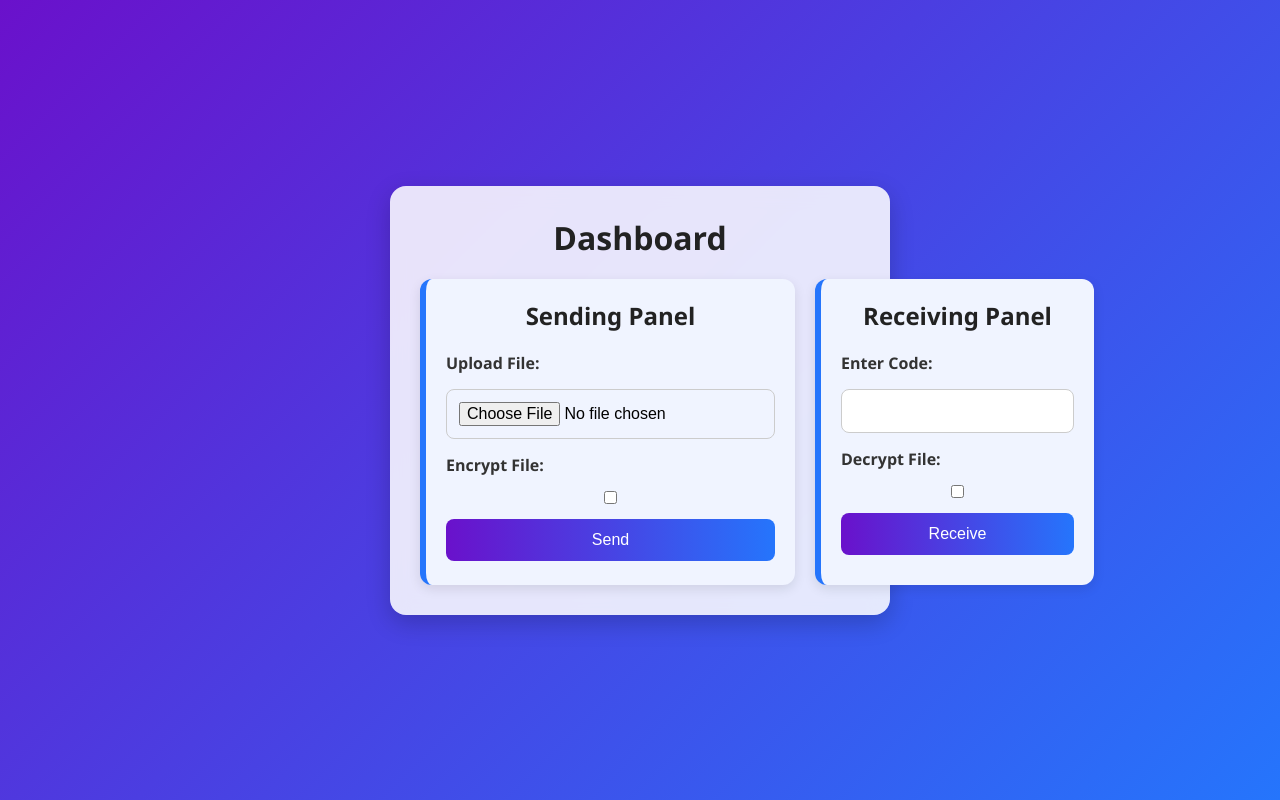
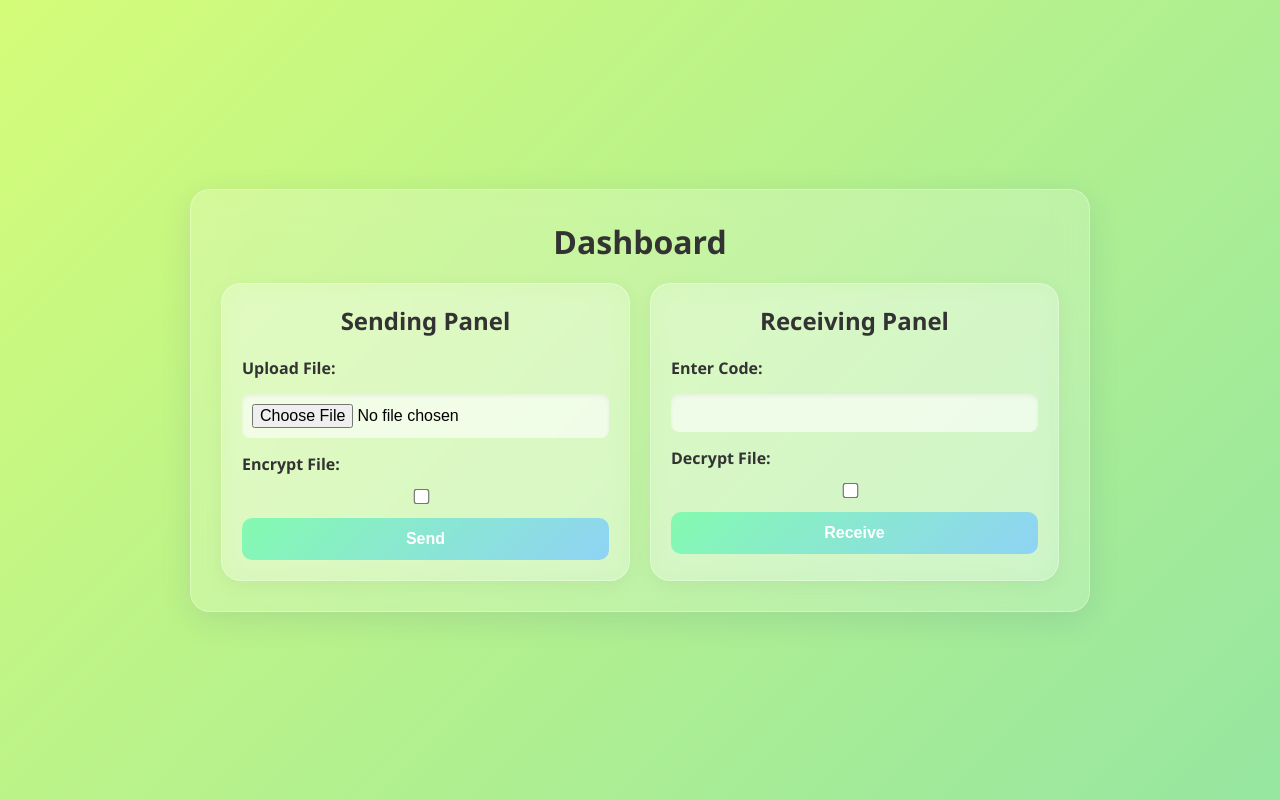
Before and after one commit to abdul-rafeh-91/ZK-File-Sharing, a Flask app: page /dashboard in a window 1280 px wide. Run offline with Flask 3, Linux system fonts and the light colour scheme; the visitor is signed in with stand-in values (Sample User, id 1).

Commit message:
Css updated

```diff
--- a/static/css/style.css
+++ b/static/css/style.css
@@ -1,4 +1,4 @@
-/* Reset and base */
+/* Global Reset & Fonts */
 * {
     margin: 0;
     padding: 0;
@@ -7,39 +7,40 @@
 
 body {
     font-family: 'Segoe UI', Tahoma, Geneva, Verdana, sans-serif;
-    background: linear-gradient(135deg, #6a11cb, #2575fc);
+    background: linear-gradient(135deg, #d4fc79, #96e6a1);
     min-height: 100vh;
     display: flex;
     justify-content: center;
     align-items: center;
     padding: 20px;
-    animation: fadeIn 1s ease-in;
 }
 
-/* Container */
+/* Container Styling */
 .container {
-    max-width: 500px;
     width: 100%;
-    background: #ffffffdd;
-    backdrop-filter: blur(10px);
+    max-width: 900px;
+    background: rgba(255, 255, 255, 0.2);
+    border-radius: 20px;
     padding: 30px;
-    border-radius: 16px;
-    box-shadow: 0 8px 24px rgba(0, 0, 0, 0.2);
-    animation: slideIn 0.7s ease-in-out;
+    backdrop-filter: blur(15px);
+    -webkit-backdrop-filter: blur(15px);
+    border: 1px solid rgba(255, 255, 255, 0.3);
+    box-shadow: 0 8px 32px rgba(31, 38, 135, 0.1);
 }
 
 /* Headings */
 h1, h2, h3 {
     text-align: center;
-    color: #222;
+    color: #333;
     margin-bottom: 20px;
 }
 
-/* Form layout */
+/* Form Styling */
 form {
     display: flex;
     flex-direction: column;
     gap: 15px;
+    margin-top: 10px;
 }
 
 label {
@@ -50,90 +51,94 @@ label {
 input[type="text"],
 input[type="password"],
 input[type="file"] {
-    padding: 12px;
+    padding: 10px;
     font-size: 16px;
-    border: 1px solid #ccc;
+    border: none;
     border-radius: 8px;
-    transition: border 0.3s;
-}
-
-input:focus {
-    border-color: #2575fc;
+    background: rgba(255, 255, 255, 0.6);
+    box-shadow: inset 0 2px 4px rgba(0, 0, 0, 0.05);
     outline: none;
 }
 
-/* Buttons */
+input[type="checkbox"] {
+    transform: scale(1.2);
+    margin-right: 8px;
+}
+
+/* Button Styling */
 button {
     padding: 12px;
     font-size: 16px;
-    background: linear-gradient(to right, #6a11cb, #2575fc);
+    font-weight: bold;
     color: #fff;
+    background: linear-gradient(135deg, #84fab0, #8fd3f4);
     border: none;
-    border-radius: 8px;
+    border-radius: 10px;
     cursor: pointer;
-    transition: transform 0.2s ease, background 0.4s ease;
+    transition: all 0.3s ease;
 }
 
 button:hover {
+    background: linear-gradient(135deg, #8fd3f4, #84fab0);
     transform: scale(1.05);
-    background: linear-gradient(to right, #2575fc, #6a11cb);
 }
 
-/* Panel styling */
+/* Panel Styling (Dashboard) */
 .panel {
     display: flex;
     flex-direction: column;
     gap: 20px;
+    margin-top: 20px;
 }
 
-.sending-panel, .receiving-panel {
-    background: #f0f4ff;
+.sending-panel,
+.receiving-panel {
+    flex: 1;
+    background: rgba(255, 255, 255, 0.2);
+    backdrop-filter: blur(14px);
+    border-radius: 20px;
     padding: 20px;
-    border-radius: 12px;
-    box-shadow: 0 4px 12px rgba(0, 0, 0, 0.1);
-    border-left: 6px solid #2575fc;
+    border: 1px solid rgba(255, 255, 255, 0.3);
+    box-shadow: 0 4px 20px rgba(0, 0, 0, 0.05);
+    transition: transform 0.3s ease;
 }
 
+.sending-panel:hover,
+.receiving-panel:hover {
+    transform: translateY(-5px);
+}
+
+/* Code Display Section */
+.code-display {
+    margin-top: 25px;
+    text-align: center;
+    background: rgba(255, 255, 255, 0.15);
+    border-radius: 16px;
+    padding: 15px;
+    color: #333;
+    font-weight: bold;
+    backdrop-filter: blur(10px);
+}
+
+/* Error Message */
 .error-message {
     color: red;
     text-align: center;
-    margin-top: 10px;
+    font-weight: bold;
 }
 
+/* Links */
 a {
-    color: #2575fc;
+    color: #007BFF;
     text-decoration: none;
-    font-weight: bold;
+    transition: 0.2s;
 }
 
 a:hover {
     text-decoration: underline;
 }
 
-/* Code display section */
-.code-display {
-    margin-top: 30px;
-    background: #e0eaff;
-    padding: 15px;
-    border-radius: 8px;
-    text-align: center;
-    font-weight: bold;
-    color: #222;
-    animation: fadeIn 1s ease-in-out;
-}
-
-/* Animations */
-@keyframes fadeIn {
-    from { opacity: 0; transform: scale(0.95); }
-    to { opacity: 1; transform: scale(1); }
-}
-
-@keyframes slideIn {
-    from { transform: translateY(50px); opacity: 0; }
-    to { transform: translateY(0); opacity: 1; }
-}
-
-/* Responsive */
+/* Responsive for Tablets & Desktops */
 @media (min-width: 768px) {
     .panel {
         flex-direction: row;
```
